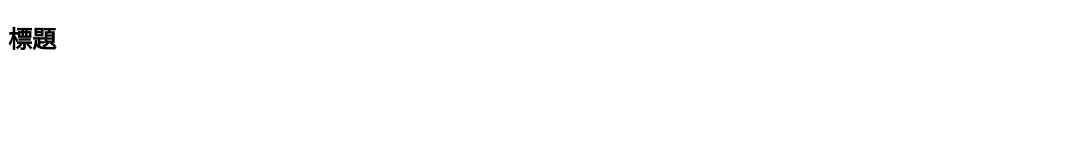
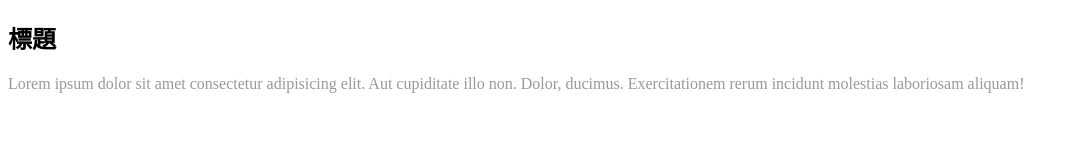
Before and after one commit to shenny0622/git_test_1027, a plain HTML site: page index.html in a window 1280 px wide. Shown: the whole page, without its empty margins (0-1078 px from the left). Drawn offline with Linux system fonts and the light colour scheme.

Commit message:
新增p段落

```diff
--- a/css/style.css
+++ b/css/style.css
@@ -4,3 +4,7 @@ h1{
 h2{
     color: #000;
 }
+p{
+    color: #999;
+
+}
--- a/index.html
+++ b/index.html
@@ -8,5 +8,6 @@
 </head>
 <body>
   <h2>標題</h2>
+  <p>Lorem ipsum dolor sit amet consectetur adipisicing elit. Aut cupiditate illo non. Dolor, ducimus. Exercitationem rerum incidunt molestias laboriosam aliquam!</p>
 </body>
 </html>
```
